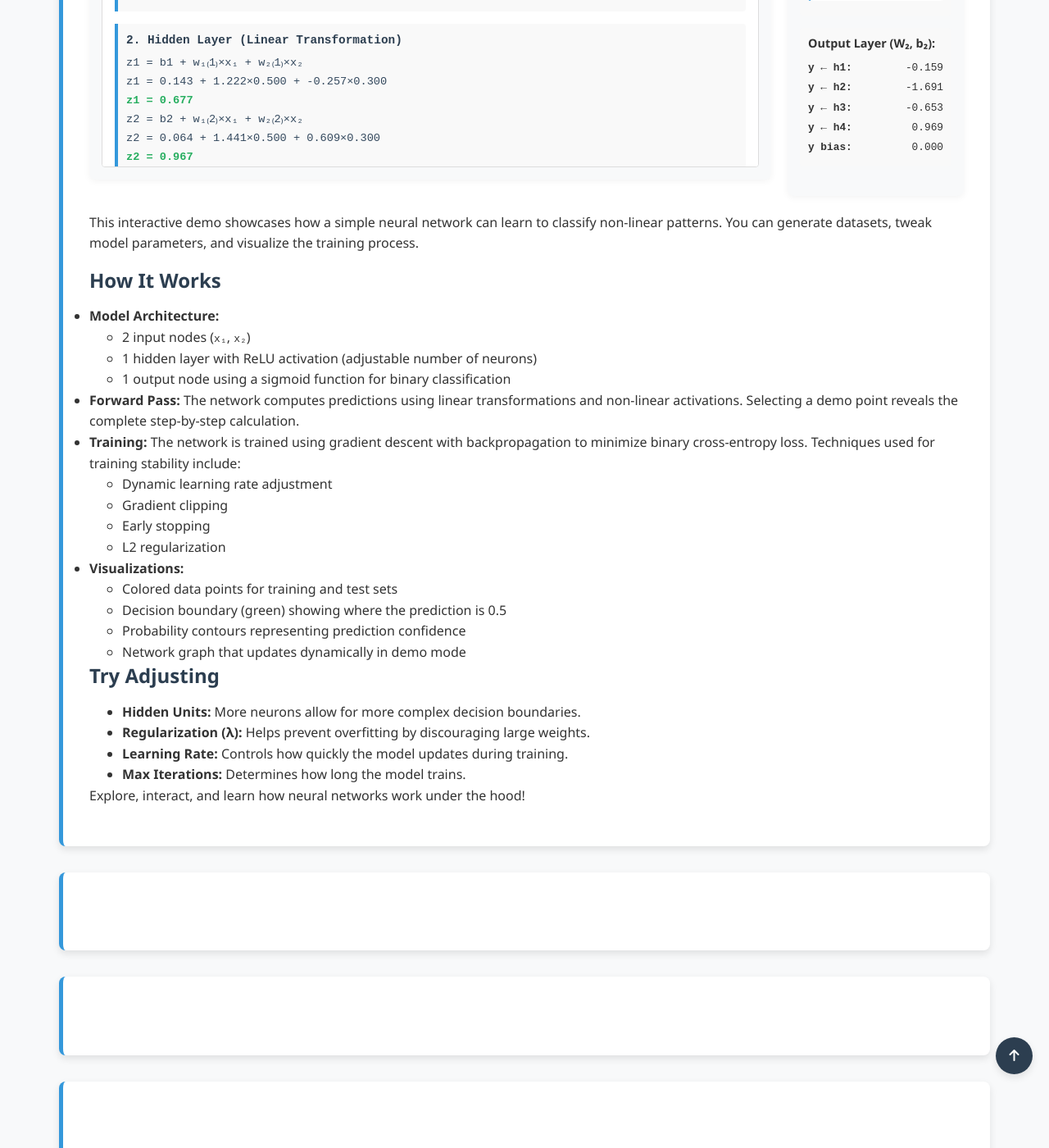
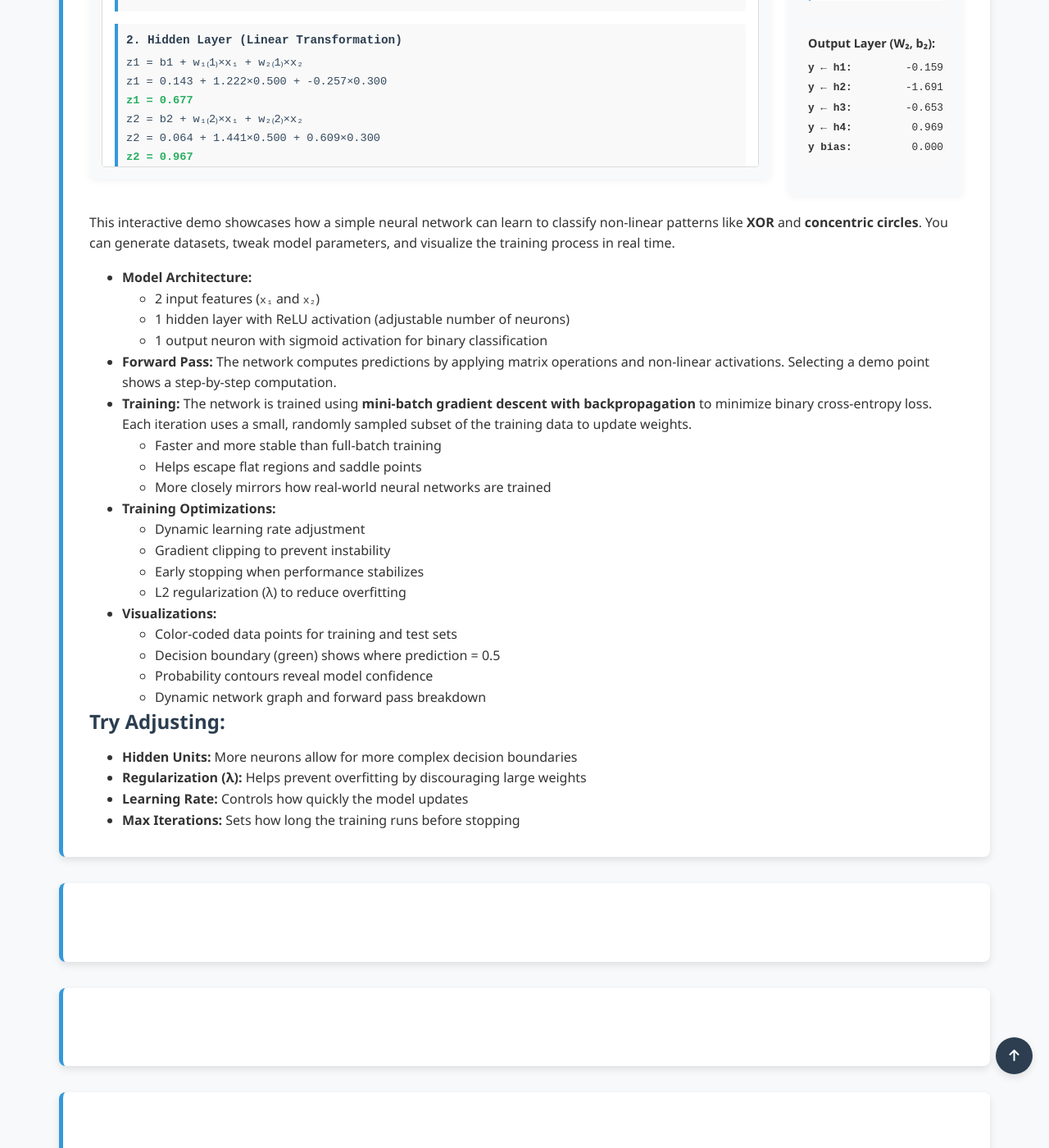
Before and after one commit to Yusukey01/yusukey01.github.io, a Jekyll site: the page built from Mathematics/Machine_learning/neural_networks.html, in a window 1280 px wide and 1400 px high, scrolled down 1966 px. Shown: the whole window at 82% size. Built offline with Jekyll 4.4.1, drawn with Linux system fonts in a browser that asks for light colours.

Commit message:
update V-4 NNs demo

```diff
--- a/Mathematics/Machine_learning/neural_networks.html
+++ b/Mathematics/Machine_learning/neural_networks.html
@@ -27,56 +27,54 @@ uses_python: false
             <section id="demo" class="section-content">
                 <h2>Neural Networks Demo</h2>
                 <div id="neural_network_visualizer"></div>
-                <div class="nn-explanation">
                 <p>
-                        This interactive demo showcases how a simple neural network can learn to classify non-linear patterns.
-                        You can generate datasets, tweak model parameters, and visualize the training process.
+                    This interactive demo showcases how a simple neural network can learn to classify non-linear patterns like <strong>XOR</strong> and <strong>concentric circles</strong>. You can generate datasets, tweak model parameters, and visualize the training process in real time.
                 </p>
 
-                    <h3>How It Works</h3>
-                    <ul>
+                <ul style="padding-left: 40px;">
                     <li><strong>Model Architecture:</strong>
                     <ul style="padding-left: 40px;">
-                            <li>2 input nodes (<code>x₁</code>, <code>x₂</code>)</li>
+                        <li>2 input features (<code>x₁</code> and <code>x₂</code>)</li>
                         <li>1 hidden layer with ReLU activation (adjustable number of neurons)</li>
-                            <li>1 output node using a sigmoid function for binary classification</li>
+                        <li>1 output neuron with sigmoid activation for binary classification</li>
                     </ul>
                     </li>
                     <li><strong>Forward Pass:</strong>
-                        The network computes predictions using linear transformations and non-linear activations. Selecting a demo point reveals the complete step-by-step calculation.
+                    The network computes predictions by applying matrix operations and non-linear activations. Selecting a demo point shows a step-by-step computation.
                     </li>
                     <li><strong>Training:</strong>
-                        The network is trained using gradient descent with backpropagation to minimize binary cross-entropy loss. Techniques used for training stability include:
+                    The network is trained using <strong>mini-batch gradient descent with backpropagation</strong> to minimize binary cross-entropy loss. Each iteration uses a small, randomly sampled subset of the training data to update weights.
+                    <ul style="padding-left: 40px;">
+                        <li>Faster and more stable than full-batch training</li>
+                        <li>Helps escape flat regions and saddle points</li>
+                        <li>More closely mirrors how real-world neural networks are trained</li>
+                    </ul>
+                    </li>
+                    <li><strong>Training Optimizations:</strong>
                     <ul style="padding-left: 40px;">
                         <li>Dynamic learning rate adjustment</li>
-                            <li>Gradient clipping</li>
-                            <li>Early stopping</li>
-                            <li>L2 regularization</li>
+                        <li>Gradient clipping to prevent instability</li>
+                        <li>Early stopping when performance stabilizes</li>
+                        <li>L2 regularization (λ) to reduce overfitting</li>
                     </ul>
                     </li>
                     <li><strong>Visualizations:</strong>
                     <ul style="padding-left: 40px;">
-                            <li>Colored data points for training and test sets</li>
-                            <li>Decision boundary (green) showing where the prediction is 0.5</li>
-                            <li>Probability contours representing prediction confidence</li>
-                            <li>Network graph that updates dynamically in demo mode</li>
+                        <li>Color-coded data points for training and test sets</li>
+                        <li>Decision boundary (green) shows where prediction = 0.5</li>
+                        <li>Probability contours reveal model confidence</li>
+                        <li>Dynamic network graph and forward pass breakdown</li>
                     </ul>
                     </li>
                 </ul>
 
-                    <h3>Try Adjusting</h3>
+                <h3>Try Adjusting:</h3>
                 <ul style="padding-left: 40px;">
-                        <li><strong>Hidden Units:</strong> More neurons allow for more complex decision boundaries.</li>
-                        <li><strong>Regularization (λ):</strong> Helps prevent overfitting by discouraging large weights.</li>
-                        <li><strong>Learning Rate:</strong> Controls how quickly the model updates during training.</li>
-                        <li><strong>Max Iterations:</strong> Determines how long the model trains.</li>
+                    <li><strong>Hidden Units:</strong> More neurons allow for more complex decision boundaries</li>
+                    <li><strong>Regularization (λ):</strong> Helps prevent overfitting by discouraging large weights</li>
+                    <li><strong>Learning Rate:</strong> Controls how quickly the model updates</li>
+                    <li><strong>Max Iterations:</strong> Sets how long the training runs before stopping</li>
                 </ul>
-
-                    <p>
-                        Explore, interact, and learn how neural networks work under the hood!
-                    </p>
-                    </div>
-
             </section>
 
              <section id="" class="section-content">
```
Lines whose indentation alone changed are shown as unchanged.
